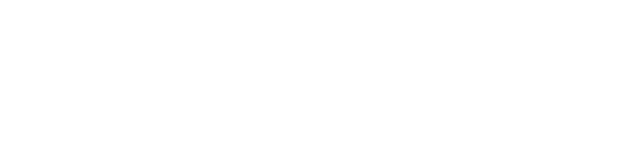
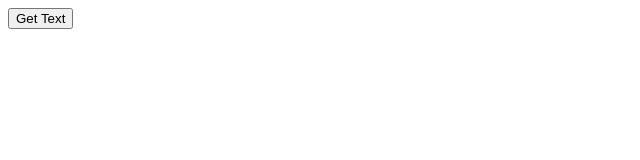
Before and after one commit to Aaron033/Getting-Usernames-details, a plain HTML site: page index.html in a window 1280 px wide. Shown: the whole page, without its empty margins (0-640 px from the left). Drawn offline with Linux system fonts and the light colour scheme.

Commit message:
script file added

```diff
--- a/index.html
+++ b/index.html
@@ -7,6 +7,9 @@
     <title>Fetch Api Sandbox</title>
 </head>
 <body>
+<button id="getText">Get Text</button>
+<script type="text/javascript" src="script.js">
 
+</script>
 </body>
 </html>
```
Also changed, not shown: script.js (added).
